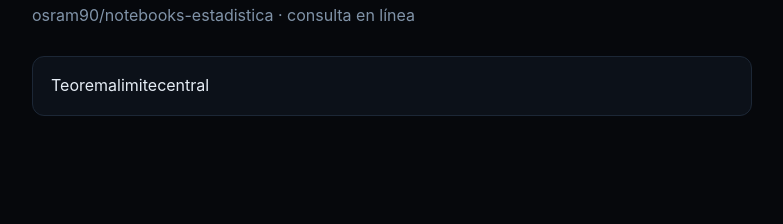
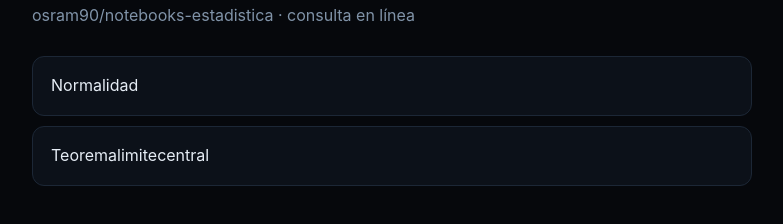
Before and after one commit to osram90/notebooks-estadistica, a plain HTML site: page ClasesBioestat/index.html in a window 1280 px wide. Shown: the part 104-328 px from the top of the page, without its empty margins (248-1031 px from the left). Drawn offline with Linux system fonts and the light colour scheme.

Commit message:
Actualizar índice de notebooks

```diff
--- a/ClasesBioestat/index.html
+++ b/ClasesBioestat/index.html
@@ -12,5 +12,6 @@ a:hover{border-color:#22d3ee;color:#22d3ee}
 </style></head>
 <body><main><h1>Notebooks</h1><p>osram90/notebooks-estadistica · consulta en línea</p>
 <ul>
+<li><a href="normalidad.html">Normalidad</a></li>
 <li><a href="teoremalimitecentral.html">Teoremalimitecentral</a></li>
 </ul></main></body></html>
```
